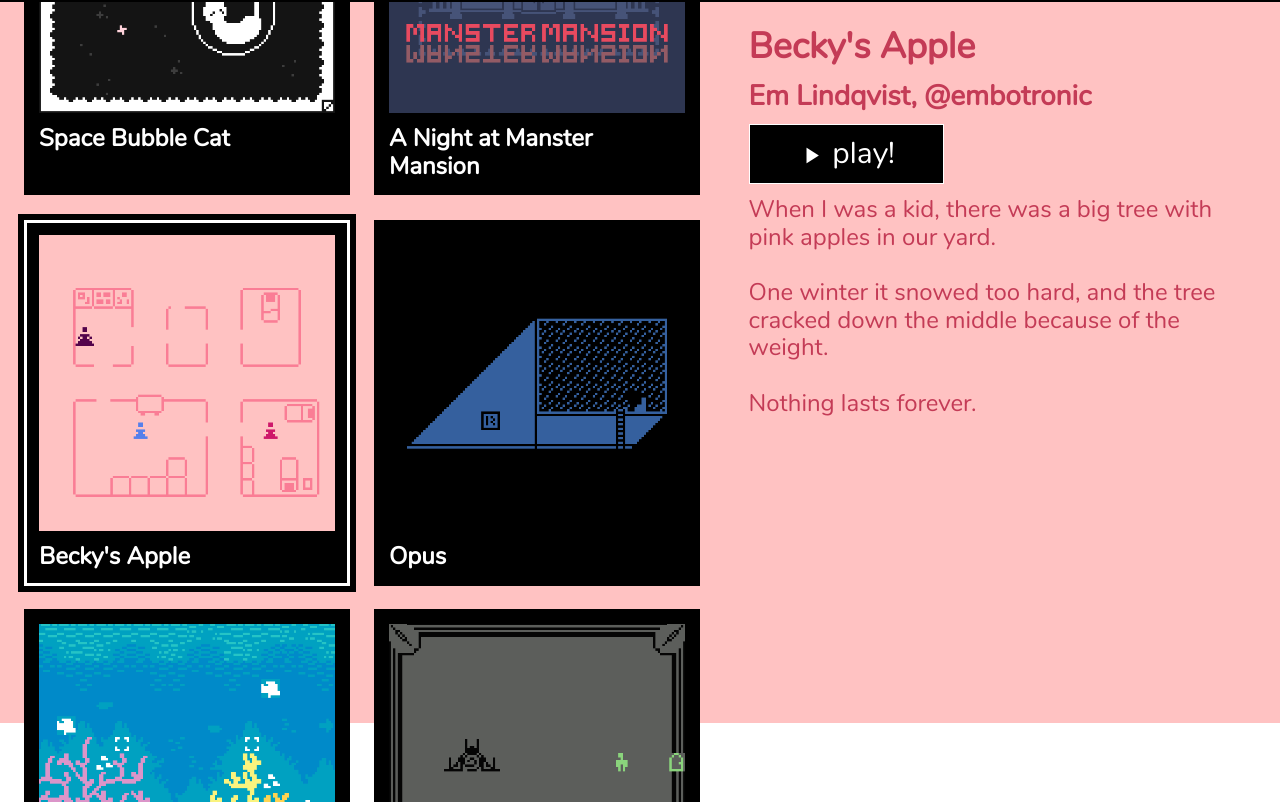
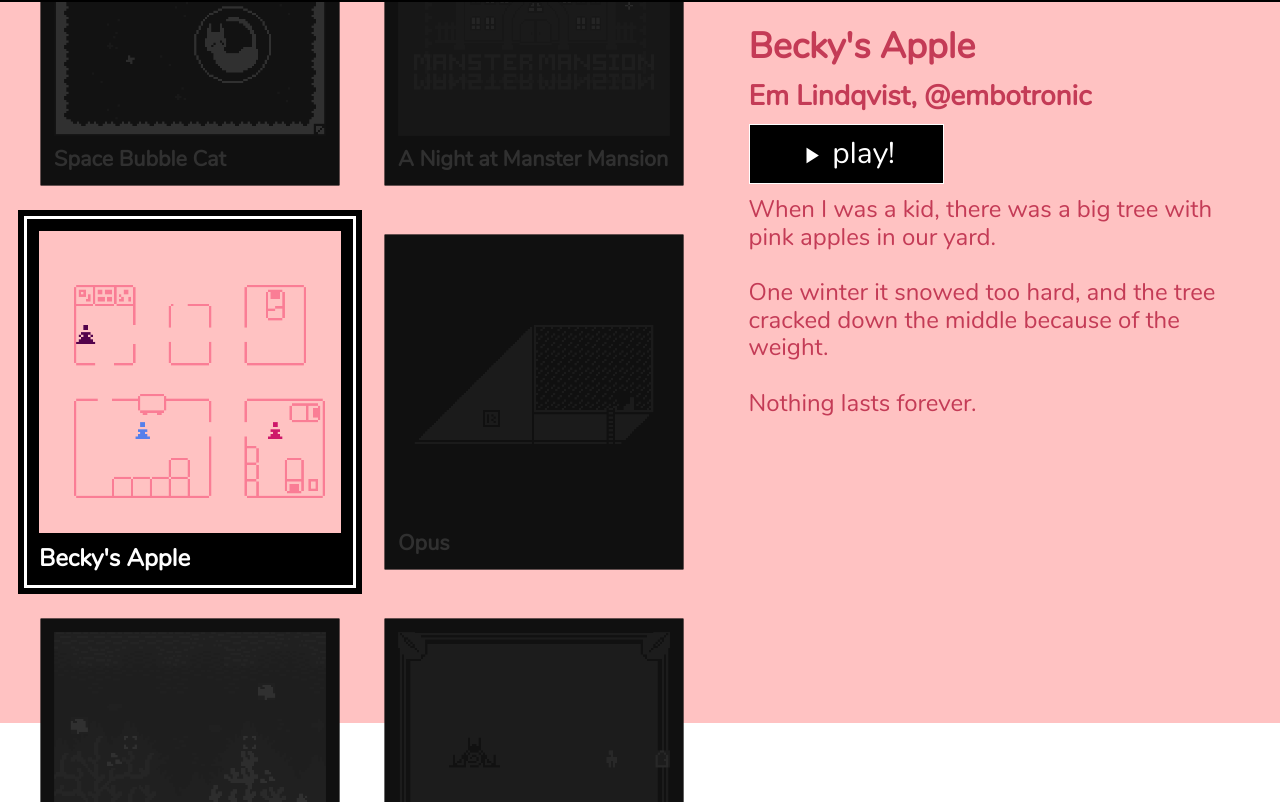
Before and after one commit to E-beth/pixelpop_launcher, an Electron app: page src/index.html in a window 1280 px wide. Shown: the part 77-879 px from the top of the page. Drawn offline with Linux system fonts and the light colour scheme.

Commit message:
animation etc to de-emphasize unselected covers

```diff
--- a/src/style/style.css
+++ b/src/style/style.css
@@ -161,7 +161,7 @@ body {
 	flex: 4;
 	height: 100%;
 	display: grid;
-	grid-gap: 1rem;
+	grid-gap: 0.5rem;
 	grid-auto-rows: min-content;
 	grid-template-columns: repeat(auto-fill, minmax(200px, 1fr));
 }
@@ -261,6 +261,11 @@ body {
 	contain: content;
 	display: flex;
 	flex-direction: column;
+	filter: contrast(50%) grayscale(100%) brightness(25%);
+	transform: scale(0.9);
+	transition:
+		filter 0.4s ease-in-out,
+		transform 0.2s cubic-bezier(0.175, 0.885, 0.32, 1.275);
 }
 
 .game_card>*:not(:last-child) {
@@ -287,6 +292,8 @@ body {
 .selected_card {
 	border-color: white;
 	outline: solid 4px black;
+	filter: none;
+	transform: none;
 }
 
 .selected_card:hover {
```
